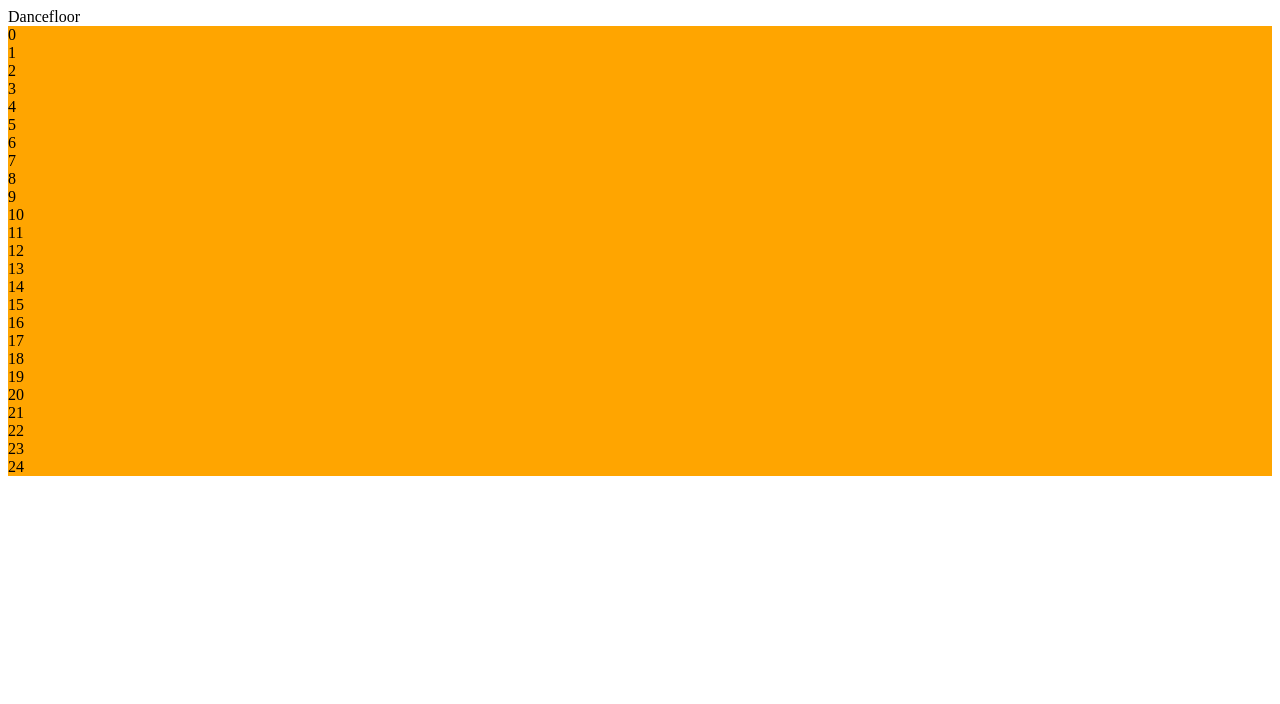
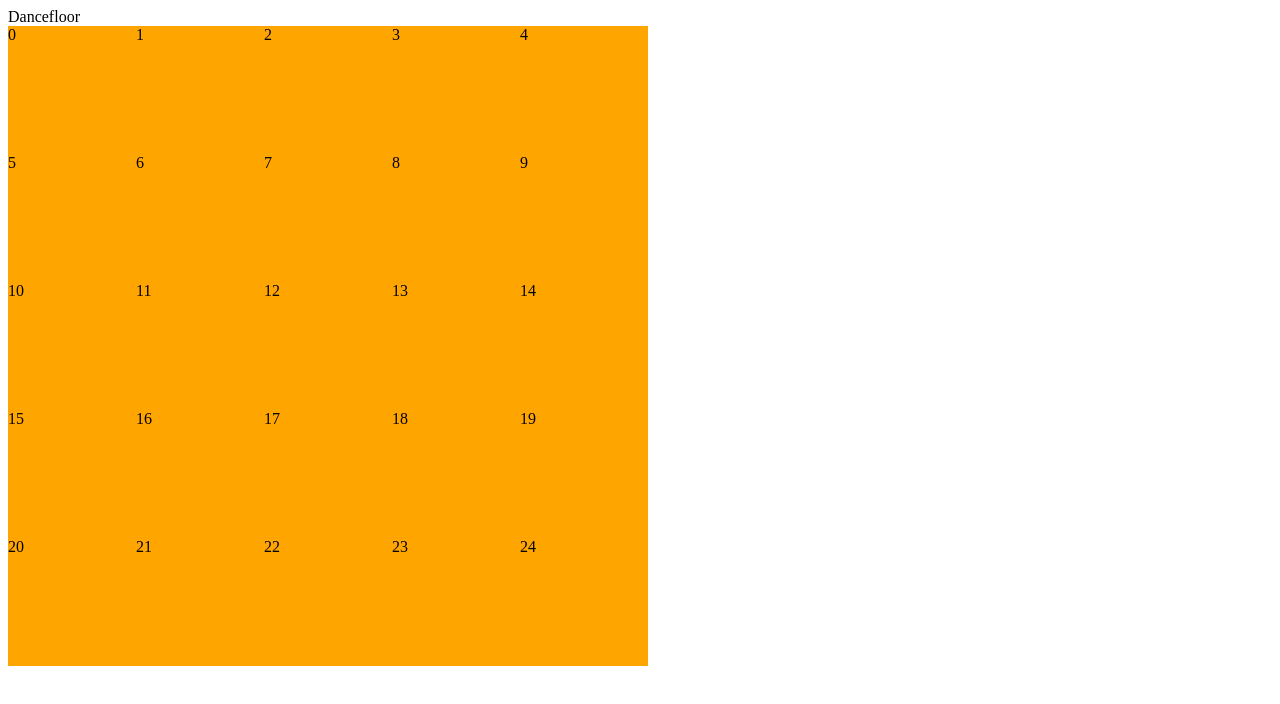
Before and after one commit to ChingT/Dancefloor, a React (Vite) app in the folder Dancefloor/: page / in a window 1280 px wide. Shown: the top 704 px of the page. Built offline with nearby package versions, Linux system fonts and the light colour scheme.

Commit message:
Use css display: grid

```diff
--- a/Dancefloor/src/components/Grid/index.jsx
+++ b/Dancefloor/src/components/Grid/index.jsx
@@ -4,15 +4,11 @@ import Cell from "../Cell";
 function Grid() {
   const generateCells = (row = 5, col = 5) => {
     let color = "orange";
-    return Array.from({ length: row }).map((_, i) => (
-      <div key={i}>
-        {Array.from({ length: col }).map((_, j) => (
-          <Cell key={j} color={color} index={j + col * i} />
-        ))}
-      </div>
+    return Array.from({ length: row * col }).map((_, index) => (
+      <Cell key={index} color={color} index={index} />
     ));
   };
 
-  return <>{generateCells()}</>;
+  return <div className="grid">{generateCells()}</div>;
 }
 export default Grid;
--- a/Dancefloor/src/components/Grid/styles.css
+++ b/Dancefloor/src/components/Grid/styles.css
@@ -0,0 +1,8 @@
+.grid {
+  display: grid;
+  grid-template-columns: repeat(5, 1fr);
+  grid-template-rows: repeat(5, 1fr);
+  width: 50vw;
+  height: 50vw;
+  align-self: center;
+}
```
